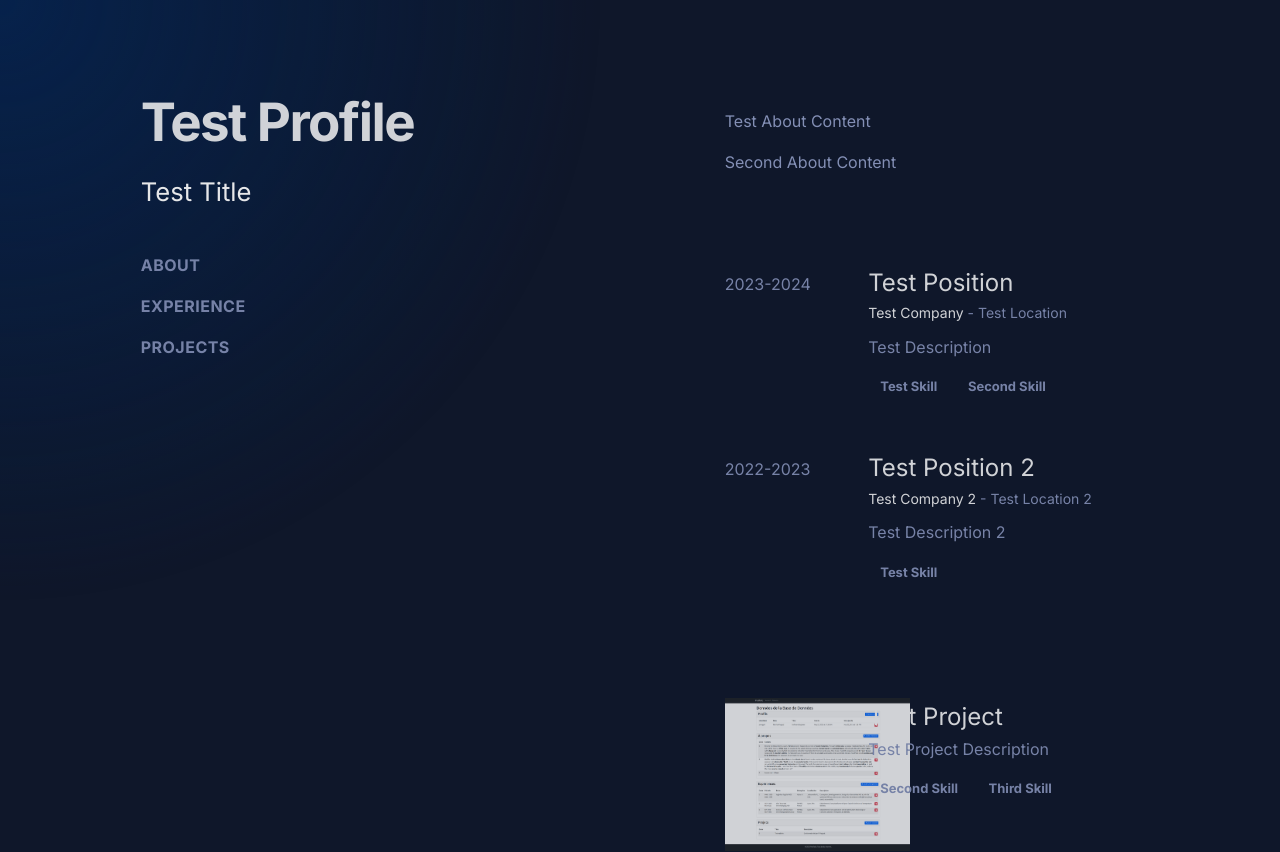
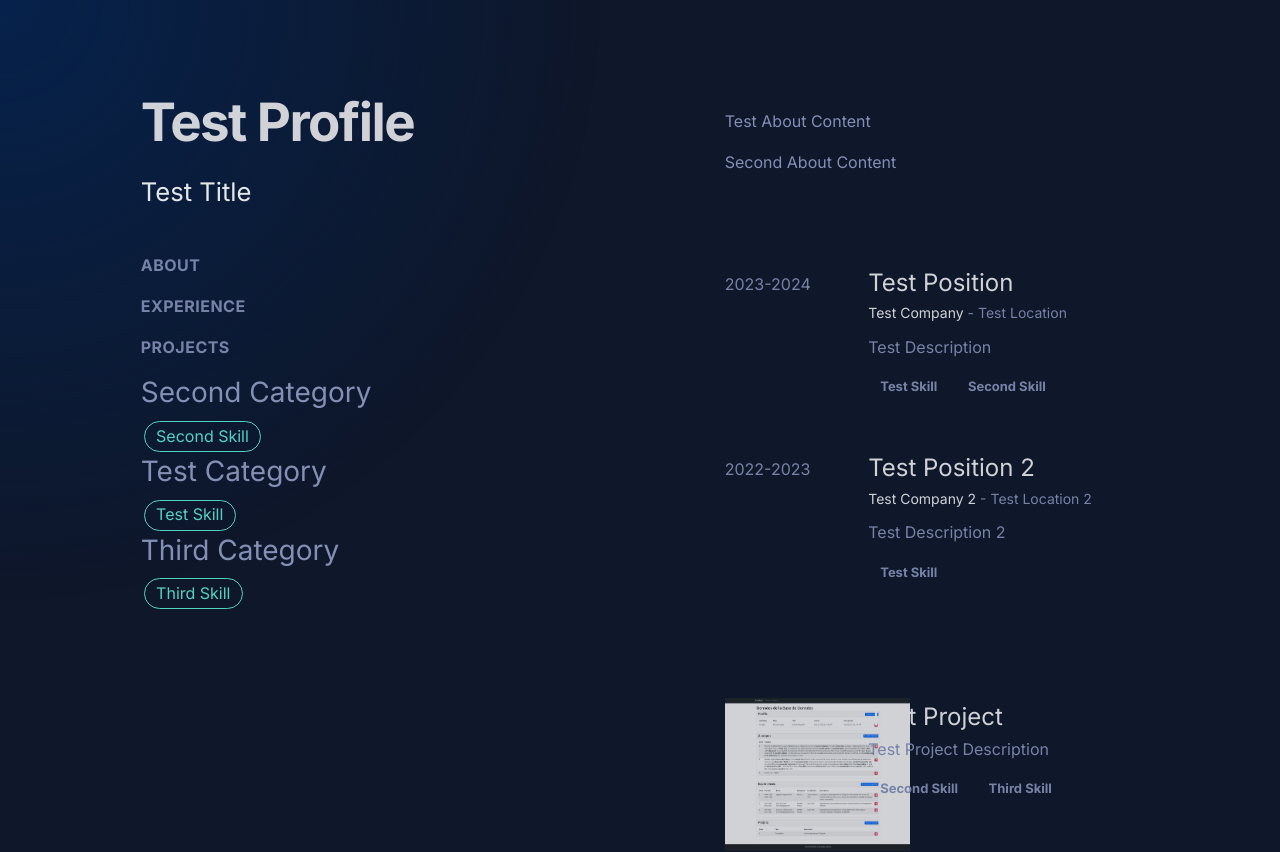
Before and after one commit to pierrpgd/portfolios, a Django app: page /test-profile/ in a window 1280 px wide. Shown: the top 852 px of the page. Run offline with Django 5.2, Linux system fonts and the light colour scheme; data comes from the database, SQL or seed files in the repository; some libraries are stand-ins or nearby versions.

Commit message:
Skills filter is showed on the portfolio (not active yet)

```diff
--- a/pierrpgd/templates/portfolio.html
+++ b/pierrpgd/templates/portfolio.html
@@ -1,3 +1,4 @@
+{% load mathfilters %}
 <!DOCTYPE html>
 <html lang="fr">
 <head>
@@ -32,6 +33,7 @@
             text-align: justify;
             text-justify: inter-word;
             hyphens: auto;
+            cursor: default;
         }
         .container-flex {
             display: flex;
@@ -79,6 +81,103 @@
         }
         nav h1 a:hover, nav ul li:hover a {
             color: white;
+        }
+
+        /* Style du menu de compétences */
+
+        .container {
+            padding: 0;
+        }
+
+        .skill-category {
+            cursor: default;
+        }
+
+        .table-container {
+            display: flex;
+            flex-wrap: wrap;
+            align-items: flex-start;
+            width: 100%;
+        }
+        .skill-category:hover .table-container,
+        .skill-category:focus-within .table-container {
+            display: table;
+        }
+        .skill-category:hover .skill-row,
+        .skill-category:focus-within .skill-row {
+            display: table-row;
+        }
+        .skill-category:hover .left-col-item,
+        .skill-category:focus-within .left-col-item,
+        .skill-category:hover .right-col-item,
+        .skill-category:focus-within .right-col-item {
+            display: table-cell;
+            vertical-align: middle;
+        }
+        .skill-category:hover .left-col-item,
+        .skill-category:focus-within .left-col-item {
+            width: 30%;
+        }
+        .skill-category:hover .right-col-item,
+        .skill-category:focus-within .right-col-item {
+            width: 70%;
+        }
+
+        .skill-row:hover .skill-level-gauge:not(.active),
+        .skill-row:hover .skill-name:not(.active) {
+            background: rgba(94, 231, 212, 0.15);
+            font-weight: bold;
+        }
+
+        .skill-row.active .skill-level-gauge {
+            background-color: rgba(94, 231, 212, 0.3);
+        }
+
+        .skill-row.active .skill-level {
+            font-size: 0.9rem;
+        }
+
+        .skill-name {
+            text-align: center;
+            background: transparent;
+            color: #5ee7d4;
+            border: 1px solid #5ee7d4;
+            border-radius: 1rem;
+            cursor: pointer;
+            padding: 0.1rem 0.7rem;
+            margin: 0.2rem;
+        }
+
+        .right-col-item {
+            display: none;
+            position: relative;
+        }
+
+        .skill-name.active {
+            background-color: rgba(94, 231, 212, 0.3);
+            font-weight: bold;
+            border-width: 2px;
+        }
+
+        .skill-level-gauge {
+            position: absolute;
+            top: 50%;
+            transform: translate(0%, -50%);
+            height: 50%;
+            border: 1px solid #5ee7d4;
+            border-radius: 12px;
+            cursor: pointer;
+        }
+
+        .skill-level {
+            position: absolute;
+            top: 50%;
+            left: 50%;
+            transform: translate(-50%, -50%);
+            font-size: 0.8rem;
+            color: #5ee7d4;
+            font-weight: bold;
+            pointer-events: none;
         }
 
         /* Style du contenu principal */
@@ -319,6 +418,30 @@
                 });
             }
         });
+
+        document.addEventListener('DOMContentLoaded', function() {
+            const skillRows = document.querySelectorAll('.skill-row');
+
+            skillRows.forEach(skillRow => {
+                skillRow.addEventListener('click', function() {
+                    const isActive = this.classList.contains('active');
+
+                    if (!isActive) {
+                        this.classList.add('active');
+                        this.querySelector('.skill-name').classList.add('active');
+                        this.querySelector('.skill-level-gauge').classList.add('active');
+                        this.querySelector('.skill-level').classList.add('active');
+                    } else {
+                        this.classList.remove('active');
+                        this.querySelector('.skill-name').classList.remove('active');
+                        this.querySelector('.skill-level-gauge').classList.remove('active');
+                        this.querySelector('.skill-level').classList.remove('active');
+                    }
+                });
+            });
+        });
+
+
     </script>
 </head>
 <body>
@@ -333,6 +456,27 @@
                     <li class="nav-item"><a href="#experience">Experience</a></li>
                     <li class="nav-item"><a href="#projects">Projects</a></li>
                 </ul>
+                <div id="skills">
+                    {% regroup skills by category as skill_categories %}
+                    {% for category in skill_categories %}
+                    <div class="skill-category">
+                        <h3 class="category-title">{{ category.grouper }}</h3>
+                        <div class="table-container">
+                            {% for skill in category.list %}
+                            <div class="skill-row">
+                                <div class="left-col-item">
+                                    <div class="skill-name">{{ skill.name }}</div>
+                                </div>
+                                <div class="right-col-item">
+                                    <div class="skill-level-gauge" style="width: {{ skill.level|mul:10 }}%"></div>
+                                    <span class="skill-level" style="left: {{ skill.level|mul:5 }}%;">{{ skill.level }}</span>
+                                </div>
+                            </div>
+                            {% endfor %}
+                        </div>
+                    </div>
+                    {% endfor %}
+                </div>
             </nav>
 
             <div id="col-2" class="main-content">
--- a/pierrpgd/views.py
+++ b/pierrpgd/views.py
@@ -13,8 +13,17 @@ def portfolio(request, identifiant):
             about = profile.about.all()
             experience = profile.experience.all().prefetch_related('skills')
             projects = profile.projects.all().prefetch_related('skills')
-            skills = Skill.objects.filter(profileskill__profile=profile).distinct()
-            project_skills = ProfileSkill.objects.filter(profile=profile)
+            profile_skills = ProfileSkill.objects.filter(profile=profile).order_by('skill__category', '-level')
+
+            skills_data = []
+
+            for ps in profile_skills:
+                skills_data.append({
+                    'id': ps.skill.id,
+                    'category': ps.skill.category,
+                    'name': ps.skill.name,
+                    'level': ps.level
+                })
 
         except Profile.DoesNotExist:
             raise Http404("Le profil demandé n'existe pas")
@@ -24,7 +33,7 @@ def portfolio(request, identifiant):
             'about': about,
             'experience': experience,
             'projects': projects,
-            'skills': skills,
+            'skills': skills_data,
         }
 
         return render(request, 'portfolio.html', context)
--- a/portfolios/settings.py
+++ b/portfolios/settings.py
@@ -42,6 +42,7 @@ INSTALLED_APPS = [
     'django.contrib.sessions',
     'django.contrib.messages',
     'django.contrib.staticfiles',
+    'mathfilters',
     'pierrpgd',
     'bootstrap5',
 ]
--- a/requirements.txt
+++ b/requirements.txt
@@ -7,6 +7,7 @@ click==8.2.0
 dj-database-url==2.3.0
 Django==4.2.21
 django-bootstrap-v5==1.0.11
+django-mathfilters==1.0.0
 gunicorn==23.0.0
 h11==0.16.0
 idna==3.10
```
Also changed, not shown: pierrpgd/tests/test_views.py (+11 -0 lines), 1 other file.
